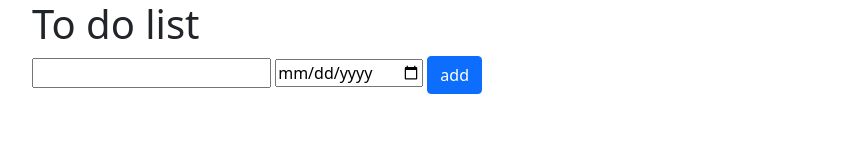
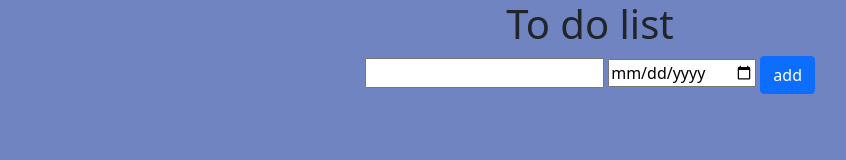
Before and after one commit to snowfishchocolate/todolist, a plain HTML site: page index.html in a window 1280 px wide. Shown: the whole page, without its empty margins (50-896 px from the left). Drawn offline with nearby package versions, Linux system fonts and the light colour scheme; the site is published under a folder, as on GitHub Pages, so addresses that start at the root find nothing.

Commit message:
Update index.html

```diff
--- a/index.html
+++ b/index.html
@@ -11,7 +11,7 @@
     <script src="https://cdn.jsdelivr.net/npm/@popperjs/core@2.9.2/dist/umd/popper.min.js" integrity="sha384-IQsoLXl5PILFhosVNubq5LC7Qb9DXgDA9i+tQ8Zj3iwWAwPtgFTxbJ8NT4GN1R8p" crossorigin="anonymous"></script>
     <script src="https://cdn.jsdelivr.net/npm/bootstrap@5.0.2/dist/js/bootstrap.min.js" integrity="sha384-cVKIPhGWiC2Al4u+LWgxfKTRIcfu0JTxR+EQDz/bgldoEyl4H0zUF0QKbrJ0EcQF" crossorigin="anonymous"></script>
     <script src="https://code.jquery.com/jquery-3.6.0.min.js" integrity="sha256-/xUj+3OJU5yExlq6GSYGSHk7tPXikynS7ogEvDej/m4=" crossorigin="anonymous"></script>
-    <link rel="stylesheet" href="/jquery to do list.css">
+    <link rel="stylesheet" href="./jquery to do list.css">
     <style>
         .finish{
             text-decoration: line-through;
```
